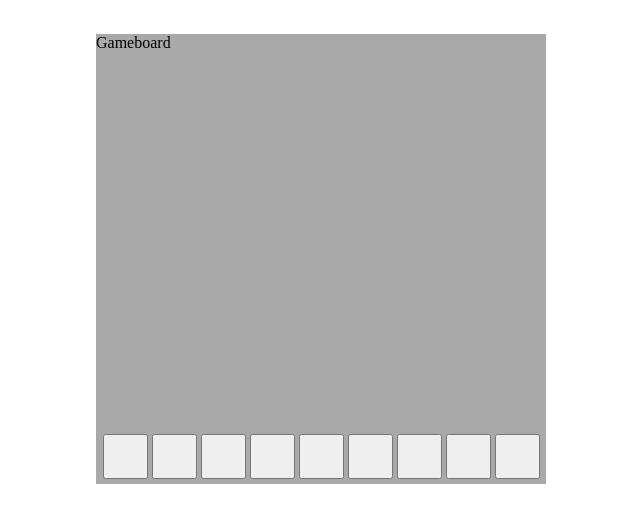
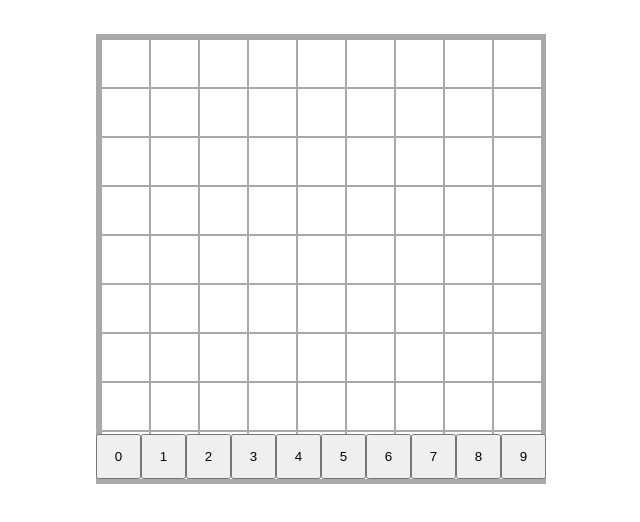
Before and after one commit to catalin-coman/Sudoku, a plain HTML site: page index.html in a window 1280 px wide. Shown: the part 126-648 px from the top of the page, without its empty margins (319-959 px from the left). Drawn offline with Linux system fonts and the light colour scheme.

Commit message:
added javascript for board and button creation

```diff
--- a/index.html
+++ b/index.html
@@ -8,25 +8,13 @@
     <link rel="stylesheet" href="style.css">
     <script src="script.js"></script>
 </head>
-<body>
+<body onload="createGame()">
 
     <h1>Sudoku game</h1>
 
-    <div class="gameboardDiv" id="gameBoardDiv">
-        Gameboard
-    </div>
+    <div class="gameboardDiv" id="gameBoardDiv"></div>
 
-    <div class="inputNumbersDiv" id="inputNumbersDiv">
-        <button class="inputNumbersButton" style="height: 45px; width: 45px;"></button>
-        <button class="inputNumbersButton" style="height: 45px; width: 45px;"></button>
-        <button class="inputNumbersButton" style="height: 45px; width: 45px;"></button>
-        <button class="inputNumbersButton" style="height: 45px; width: 45px;"></button>
-        <button class="inputNumbersButton" style="height: 45px; width: 45px;"></button>
-        <button class="inputNumbersButton" style="height: 45px; width: 45px;"></button>
-        <button class="inputNumbersButton" style="height: 45px; width: 45px;"></button>
-        <button class="inputNumbersButton" style="height: 45px; width: 45px;"></button>
-        <button class="inputNumbersButton" style="height: 45px; width: 45px;"></button>
-    </div>
+    <div class="inputNumbersDiv" id="inputNumbersDiv"></div>
 
 </body>
 </html>
--- a/script.js
+++ b/script.js
@@ -0,0 +1,43 @@
+gameStatus = {
+
+}
+
+/* creates table with rows and cells */
+function createGame() {
+    let div = document.getElementsByClassName('gameboardDiv')[0]
+    let table = document.createElement('table')
+    div.appendChild(table)
+    for (let i = 0; i < 9; i++) {
+        let tableRow = table.insertRow(i)
+        for (let j = 0; j < 9; j++) {
+            let rowCell = tableRow.insertCell(j)
+            rowCell.id = (i + 1) * 10 + j + 1
+            defaultCellStyle(rowCell)
+        }
+    }
+    createInputButtons()
+}
+
+/* creates buttons for number inputs */
+function createInputButtons() {
+    let div = document.getElementsByClassName('inputNumbersDiv')[0]
+    for (let i = 0; i <= 9; i++) {
+        let button = document.createElement('button')
+        button.innerHTML = i
+        buttonStyle(button)
+        div.appendChild(button)
+    }
+}
+
+/* styles the table cells as default */
+function defaultCellStyle(cell) {
+    cell.style.background = 'white'
+    cell.style.height = '45px'
+    cell.style.width = '45px'
+    cell.style.color = 'black'
+}
+
+function buttonStyle(button) {
+    button.style.height = '45px'
+    button.style.width = '45px'
+}
--- a/style.css
+++ b/style.css
@@ -16,6 +16,9 @@ h1 {
     top: 20%;
     left: 50%;
     margin-left: -225px;
+    text-align: center;
+    display: flex;
+    justify-content: center;
 }
 
 .inputNumbersDiv {
@@ -23,5 +26,14 @@ h1 {
     width: 450px;
     top: 70%;
     left: 50%;
-    margin-left: -218px;
+    margin-left: -225px;
 }
+
+table {
+    align-self: center;
+}
+
+td {
+    cursor: pointer;
+    vertical-align: middle;
+}
```
